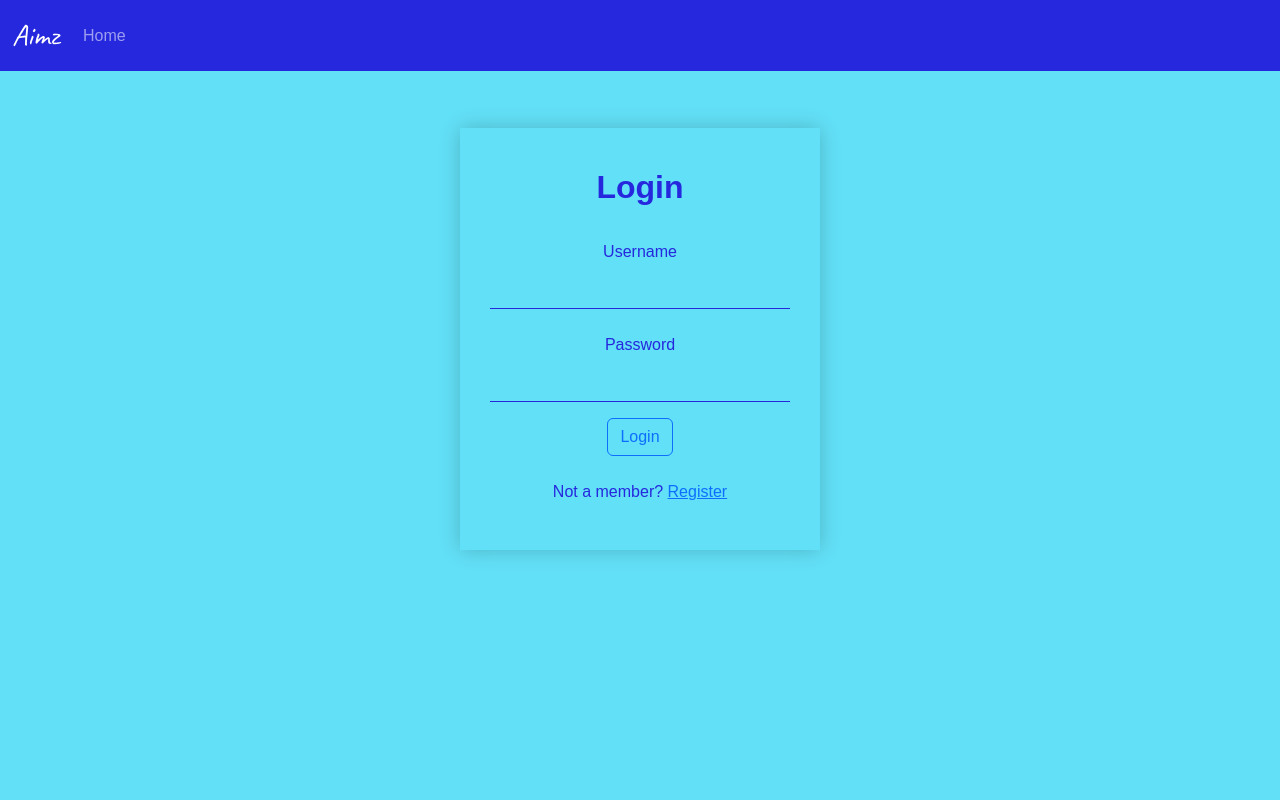
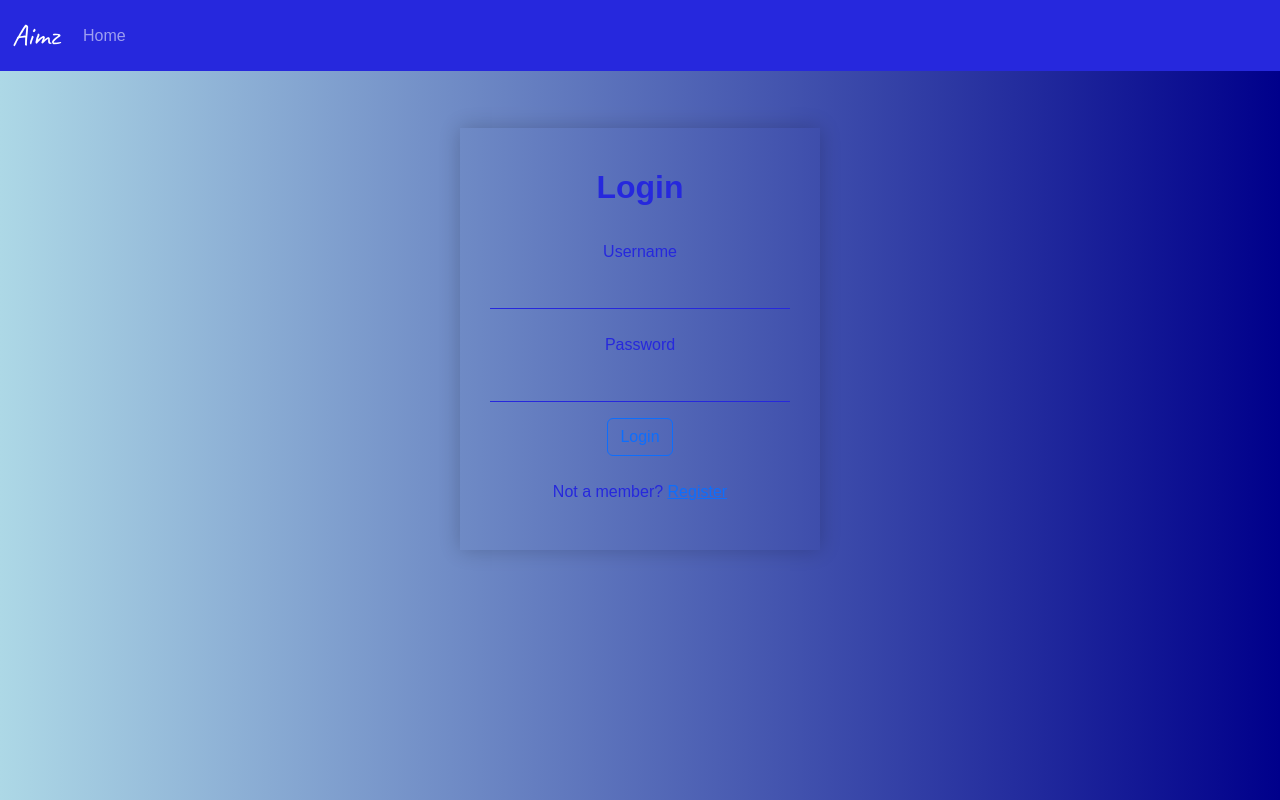
Before and after one commit to ARulinski/Aimz, a Django app: page /members/login_user in a window 1280 px wide. Run offline with Django 5.2, Linux system fonts and the light colour scheme; some libraries are stand-ins or nearby versions; some web fonts are replaced.

Commit message:
gradient

```diff
--- a/tracker/templates/tracker/layout.html
+++ b/tracker/templates/tracker/layout.html
@@ -32,7 +32,7 @@
   font-family: "Bebas Neue", sans-serif;
   background-repeat: no-repeat;
   background-size: cover;
-  background: rgb(98, 224, 247);
+  background: linear-gradient(to right, lightblue, darkblue);
   justify-content: center;
   align-items: center;
   height: 100vh;
```
